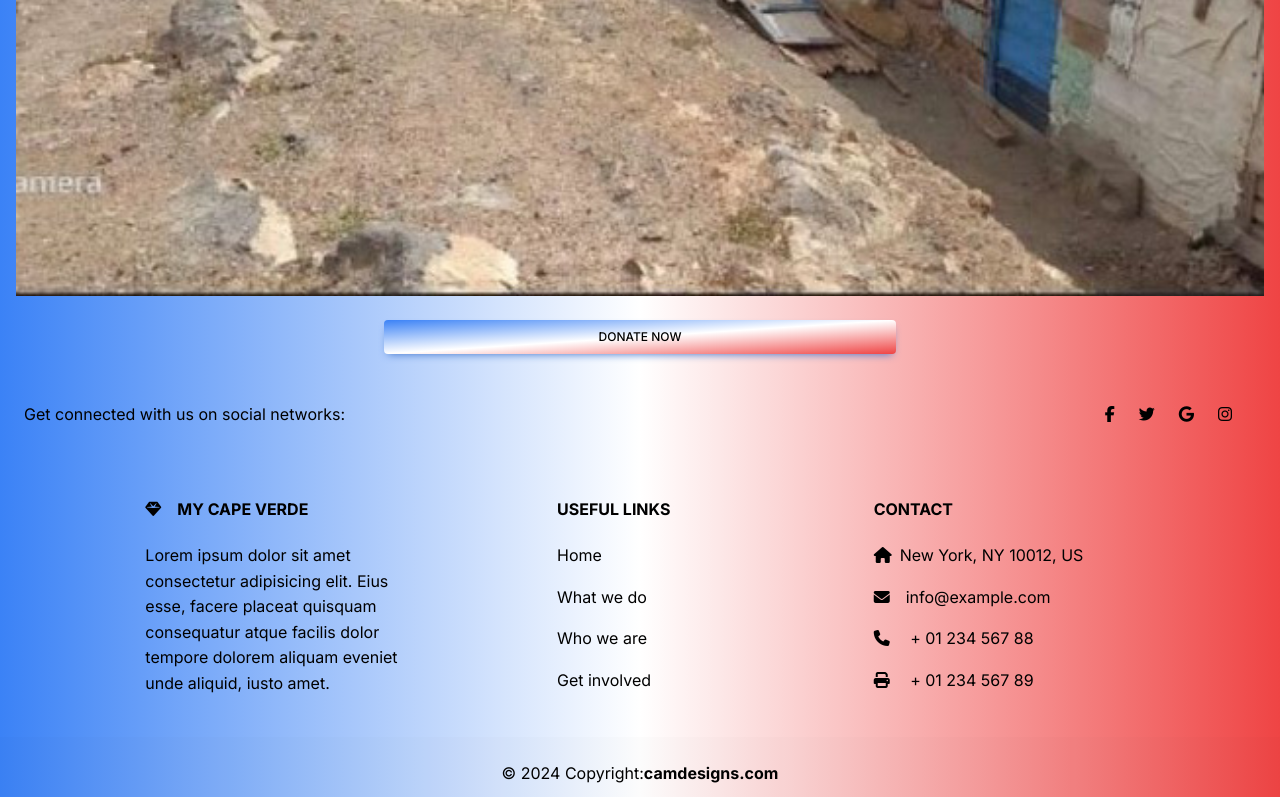
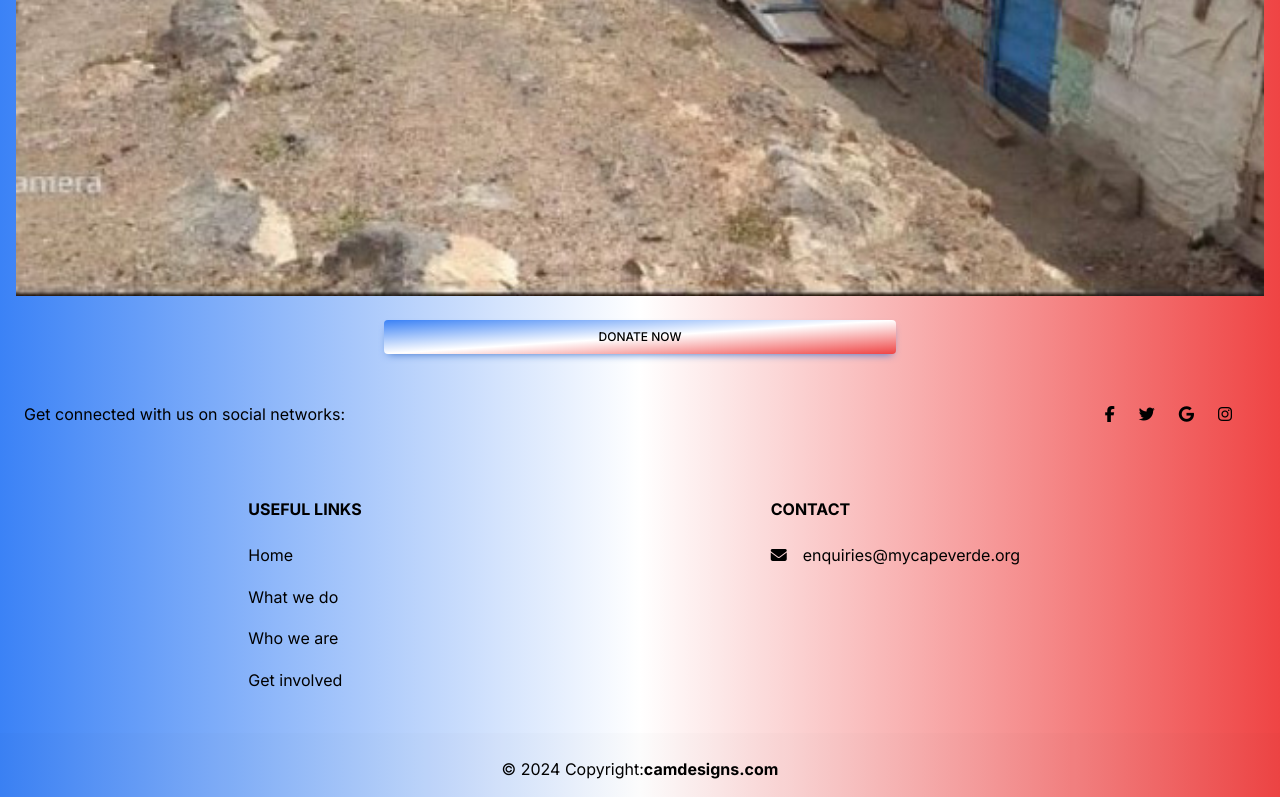
Before and after one commit to jacam666/capeverde, a Next.js app: page / in a window 1280 px wide. Shown: the part 2000-2797 px from the top of the page. Built offline with nearby package versions, Linux system fonts and the light colour scheme.

Commit message:
cretaed an empty blog page, updated contacted details in footer

```diff
--- /dev/null
+++ b/src/app/blogPage/page.tsx
@@ -0,0 +1,8 @@
+// app/blog/page.tsx
+
+export default async function BlogListPage() {
+    return (
+        <h1>blog</h1>
+    );
+
+}
--- a/src/app/components/Footer.tsx
+++ b/src/app/components/Footer.tsx
@@ -29,7 +29,7 @@ export default function Footer() {
             <section className='text-black'>
                 <MDBContainer className='text-center text-md-start mt-5'>
                     <MDBRow className='mt-3'>
-                        <MDBCol md="3" lg="4" xl="3" className='mx-auto mb-4'>
+                        {/* <MDBCol md="3" lg="4" xl="3" className='mx-auto mb-4'>
                             <h6 className='text-uppercase fw-bold mb-4'>
                                 <MDBIcon icon="gem" className="me-3" />
                                 My Cape Verde
@@ -37,7 +37,7 @@ export default function Footer() {
                             <p>
                                 Lorem ipsum dolor sit amet consectetur adipisicing elit. Eius esse, facere placeat quisquam consequatur atque facilis dolor tempore dolorem aliquam eveniet unde aliquid, iusto amet.
                             </p>
-                        </MDBCol>
+                        </MDBCol> */}
 
                         <MDBCol md="3" lg="2" xl="2" className='mx-auto mb-4'>
                             <h6 className='text-uppercase fw-bold mb-4'>Useful links</h6>
@@ -63,22 +63,22 @@ export default function Footer() {
                             </p>
                         </MDBCol>
 
-                        <MDBCol md="4" lg="3" xl="3" className='mx-auto mb-md-0 mb-4'>
+                        <MDBCol md="5" lg="4" xl="3" className='mx-auto mb-md-0 mb-4'>
                             <h6 className='text-uppercase fw-bold mb-4'>Contact</h6>
-                            <p>
+                            {/* <p>
                                 <MDBIcon icon="home" className="me-2" />
                                 New York, NY 10012, US
-                            </p>
+                            </p> */}
                             <p>
                                 <MDBIcon icon="envelope" className="me-3" />
-                                info@example.com
+                                enquiries@mycapeverde.org
                             </p>
-                            <p>
+                            {/* <p>
                                 <MDBIcon icon="phone" className="me-3" /> + 01 234 567 88
-                            </p>
-                            <p>
+                            </p> */}
+                            {/* <p>
                                 <MDBIcon icon="print" className="me-3" /> + 01 234 567 89
-                            </p>
+                            </p> */}
                         </MDBCol>
                     </MDBRow>
                 </MDBContainer>
--- a/src/app/components/ResponsiveNavbar.tsx
+++ b/src/app/components/ResponsiveNavbar.tsx
@@ -39,103 +39,10 @@ export default function ResponsiveNavbar() {
                         <MDBNavbarLink className='text-black' href='./donatePage'>Donate</MDBNavbarLink>
                         <MDBNavbarLink className='text-black' href='./galleryPage'>Gallery</MDBNavbarLink>
                         <MDBNavbarLink className='text-black' href='./ourTeam'>Our Team</MDBNavbarLink>
+                        <MDBNavbarLink className='text-black' href='./blogPage'>Blog</MDBNavbarLink>
                     </MDBNavbarNav>
                 </MDBCollapse>
             </MDBContainer>
         </MDBNavbar>
     );
 }
-
-// import 'mdb-react-ui-kit/dist/css/mdb.min.css';
-// import "@fortawesome/fontawesome-free/css/all.min.css"
-// import React, { useState } from 'react';
-// import {
-//     MDBContainer,
-//     MDBNavbar,
-//     MDBNavbarToggler,
-//     MDBNavbarNav,
-//     MDBNavbarLink,
-//     MDBNavbarBrand,
-//     MDBIcon,
-//     MDBCollapse
-// } from 'mdb-react-ui-kit'
-
-// export default function ResponsiveNavbar() {
-//     const [openNavSecond, setOpenNavSecond] = useState(false);
-
-//     return (
-//         <MDBNavbar className='bg-gradient-to-r from-blue-10 to-slate-40 text-black' expand='lg' light bgColor='light'>
-//             <MDBContainer fluid className=''>
-//                 <div className="flex justify-between w-full items-center">
-//                     <MDBNavbarBrand className={openNavSecond ? "w-full text-center" : "mx-auto"}>
-//                         <MDBNavbarLink href='/'>My Cape Verde</MDBNavbarLink>
-//                         <img src='/images/myCapeVerdeLOGO1copy.png' alt="Logo" className="h-14" />
-//                     </MDBNavbarBrand>
-//                     <MDBNavbarToggler
-//                         aria-expanded='false'
-//                         aria-label='Toggle navigation'
-//                         onClick={() => setOpenNavSecond(!openNavSecond)}
-//                     >
-//                         <MDBIcon icon='bars' fas />
-//                     </MDBNavbarToggler>
-//                 </div>
-//                 <MDBCollapse navbar open={openNavSecond}>
-//                     <MDBNavbarNav className={openNavSecond ? "ml-auto flex w-full justify-end" : "justify-center"}>
-//                         <MDBNavbarLink className='text-black' active aria-current='page' href='/'>Home</MDBNavbarLink>
-//                         <MDBNavbarLink className='text-black' href='./whatWeDo'>What we do</MDBNavbarLink>
-//                         <MDBNavbarLink className='text-black' href='./whoWeAre'>Who we are</MDBNavbarLink>
-//                         <MDBNavbarLink className='text-black' href='./getInvolved'>Get involved</MDBNavbarLink>
-//                         <MDBNavbarLink className='text-black' href='./contactUs'>Contact Us</MDBNavbarLink>
-//                         <MDBNavbarLink className='text-black' href='./donatePage'>Donate</MDBNavbarLink>
-//                         <MDBNavbarLink className='text-black' href='./galleryPage'>Gallery</MDBNavbarLink>
-//                         <MDBNavbarLink className='text-black' href='./ourTeam'>Our Team</MDBNavbarLink>
-//                     </MDBNavbarNav>
-//                 </MDBCollapse>
-//             </MDBContainer>
-//         </MDBNavbar>
-//     );
-// }
-
-
-
-
-// "use client"
-// import React from 'react';
-// import Container from 'react-bootstrap/Container';
-// import Nav from 'react-bootstrap/Nav';
-// import Navbar from 'react-bootstrap/Navbar';
-// import { useState } from 'react';
-
-// export default function ResponsiveNavbar() {
-
-//     const [expanded, setExpanded] = useState(false);
-
-//     const handelNavClick = () => {
-//         setExpanded(false);
-//     }
-
-
-//     return (
-//         <Navbar expand="lg" className="bg-body-tertiary" expanded={expanded}>
-//             <Container>
-//                 <div className='flex lg:mr-28 xl:mr-96'>
-//                     <Navbar.Brand onClick={handelNavClick}>My Cape Verde</Navbar.Brand>
-//                     <img src='/images/myCapeVerdeLOGO1copy.png' alt="Logo" className="h-14" />
-//                 </div>
-
-//                 <Navbar.Toggle aria-controls="basic-navbar-nav d-flex justify-content-right" onClick={() => setExpanded(!expanded)} />
-//                 <Navbar.Collapse id="basic-navbar-nav bg-black">
-//                     <Nav className="me-auto d-flex justify-content-center  align-items-center">
-//                         <a href='/' className="text-dark mr-3 " onClick={handelNavClick}>Home</a>
-//                         <a href='/ProteinCataloguePage' className="text-dark mr-5" onClick={handelNavClick}>What we do</a>
-//                         <a href='/PreWorkoutCataloguePage' className="text-dark mr-5" onClick={handelNavClick}>Who we are</a>
-//                         <a href='/FatLossCataloguePage' className="text-dark mr-5" onClick={handelNavClick}>Get involved</a>
-//                         <a href='/WellBeingCataloguePage' className="text-dark mr-5" onClick={handelNavClick}>Contact Us</a>
-//                         <a href='/TrainingAndDietPage' className="text-dark mr-5" onClick={handelNavClick}>Gallery</a>
-//                         <a href='/TheStudioPage' className="text-dark mr-5" onClick={handelNavClick}>Our Team</a>
-//                     </Nav>
-//                 </Navbar.Collapse>
-//             </Container>
-//         </Navbar>
-//     );
-// }
--- a/src/app/components/SmallerFooter.tsx
+++ b/src/app/components/SmallerFooter.tsx
@@ -29,15 +29,15 @@ export default function SmallerFooter() {
             <section className='text-black'>
                 <MDBContainer className='text-center text-md-start mt-5'>
                     <MDBRow className='mt-3'>
-                        <MDBCol md="4" lg="3" xl="3" className='mx-auto mb-md-0 mb-4'>
+                        <MDBCol md="5" lg="4" xl="3" className='mx-auto mb-md-0 mb-4'>
                             <h6 className='text-uppercase text-center fw-bold mb-4'>Contact</h6>
                             <p>
                                 <MDBIcon icon="envelope" className="me-3" />
-                                info@example.com
+                                enquiries@mycapeverde.org
                             </p>
-                            <p>
+                            {/* <p>
                                 <MDBIcon icon="phone" className="me-3" /> + 01 234 567 88
-                            </p>
+                            </p> */}
                         </MDBCol>
                     </MDBRow>
                 </MDBContainer>
--- a/src/app/ourTeam/page.tsx
+++ b/src/app/ourTeam/page.tsx
@@ -87,7 +87,7 @@ export default function Team() {
                         </div>
                         <div className="mt-3 mx-2 mb-5">
                             <img className="image-container" src="/images/volunteer9.jpg" alt="volunteer-6" />
-                            <h2 className="text-center text-black">Fortz</h2>
+                            <h2 className="text-center text-black">Fortunato</h2>
                         </div>
                     </div>
                 </div>
--- a/tailwind.config.ts
+++ b/tailwind.config.ts
@@ -1,11 +1,7 @@
 import type { Config } from "tailwindcss";
 
 const config: Config = {
-  content: [
-    "./src/pages/**/*.{js,ts,jsx,tsx,mdx}",
-    "./src/components/**/*.{js,ts,jsx,tsx,mdx}",
-    "./src/app/**/*.{js,ts,jsx,tsx,mdx}",
-  ],
+  content: ["./src/pages/**/*.{js,ts,jsx,tsx,mdx}","./src/components/**/*.{js,ts,jsx,tsx,mdx}","./src/app/**/*.{js,ts,jsx,tsx,mdx}","./cosmic/**/*.{ts,tsx,js,jsx}"],
   theme: {
     extend: {
       backgroundImage: {
```
Also changed, not shown: package.json (+6 -1 lines), 1 other file (tests, documents, lock files or other folders).
